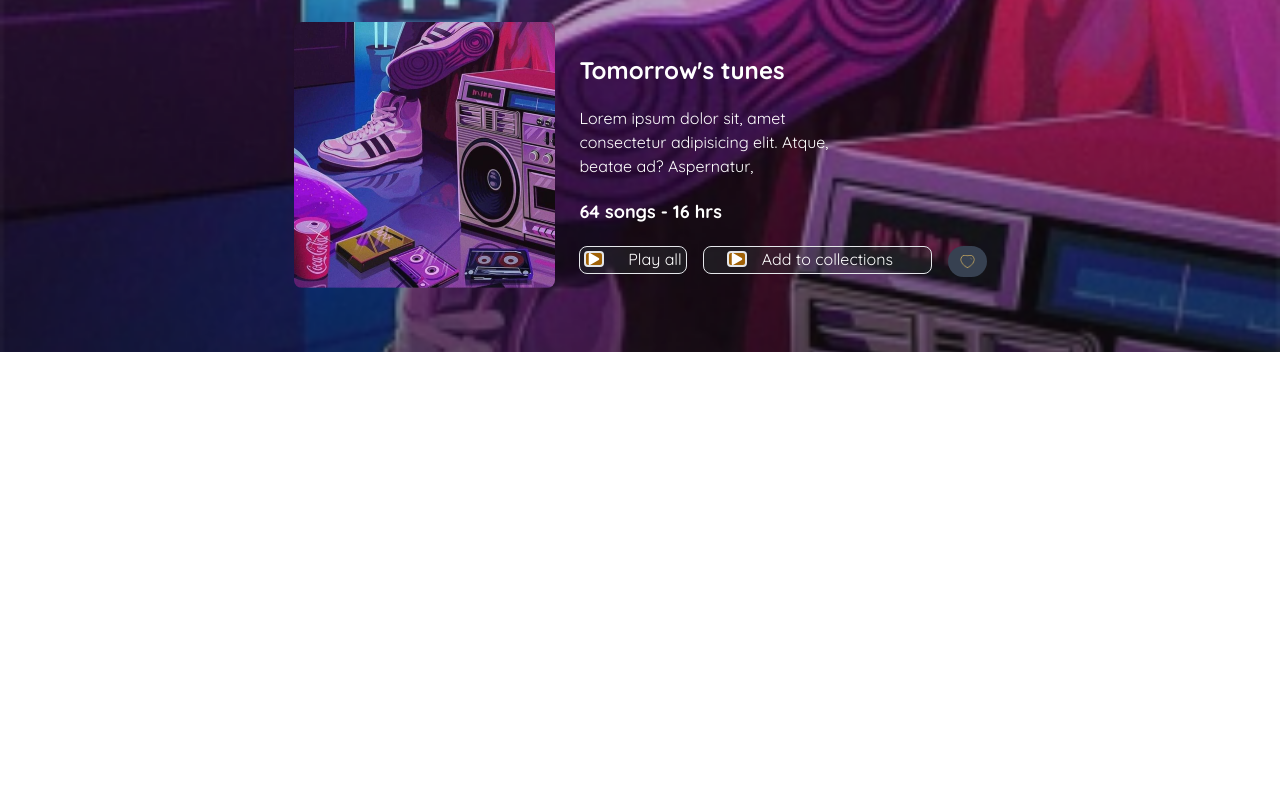
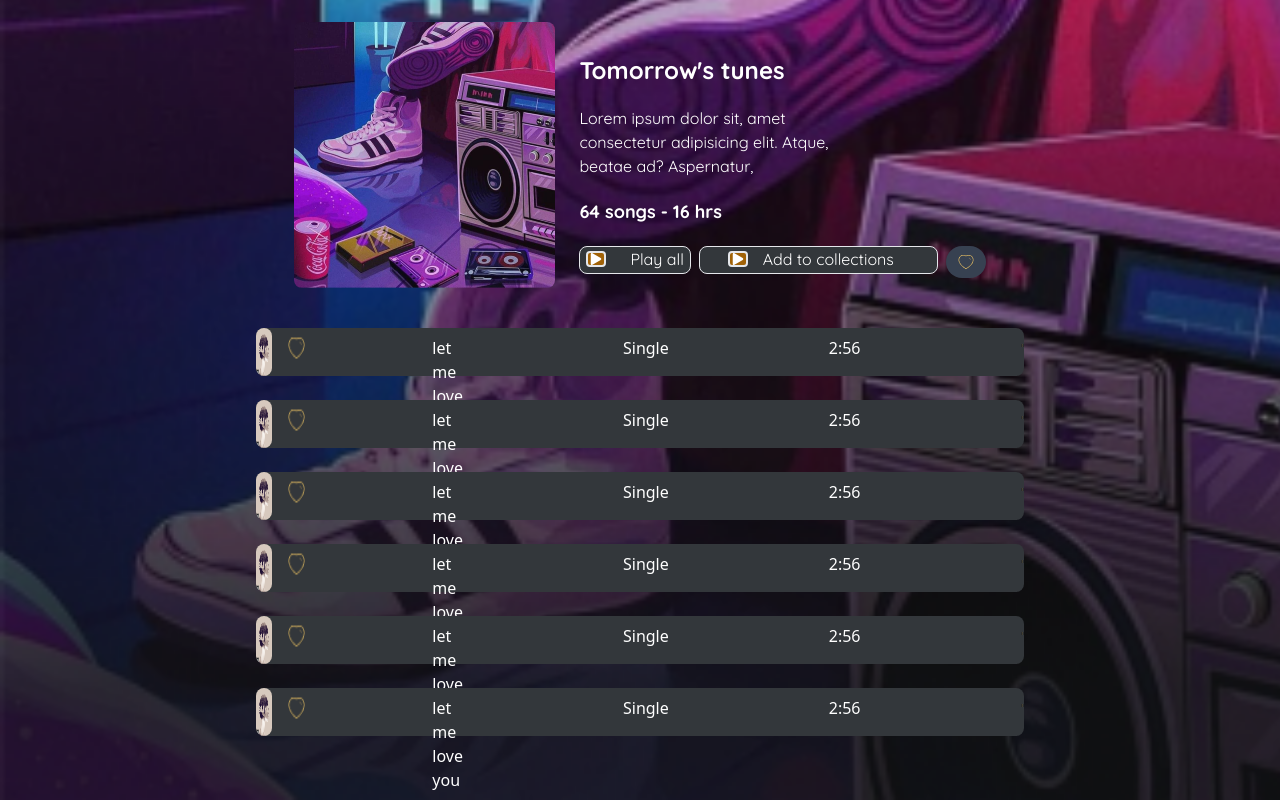
Before and after one commit to Opeyemil-code/spotify, a React (Vite) app: page / in a window 1280 px wide. Shown: the part 880-1680 px from the top of the page. Before the commit the page ends 1232 px from the top, so only its background shows below. Built offline with nearby package versions, Linux system fonts and the light colour scheme.

Commit message:
done building second section

```diff
--- a/src/album/head.jsx
+++ b/src/album/head.jsx
@@ -1,5 +1,6 @@
 import React from "react";
 import Heading from "./header/header";
+
 export default function Album(params) {
     return(
         <>
--- a/src/album/header/header.jsx
+++ b/src/album/header/header.jsx
@@ -2,6 +2,7 @@ import React from "react";
 import level from '/images/Lead-image.png'
 import {FaPlay} from "react-icons/fa"
 import Favorite from '/icons/Heart.png'
+import Mapp from "../playlist/map";
 
 export default function Heading(params) {
     return(
@@ -19,9 +20,9 @@ export default function Heading(params) {
                 <h1 className="font-bold text-lg text-center lg:text-left">64 songs - 16 hrs</h1>
 
 
-                   <div className="flex flex-row space-x-4 mx-auto w-full justify-cente">
+                   <div className="flex flex-row space-x-2  mx-auto w-full  bg-red-90 lg:ml-0">
 
-                       <button className="flex flex-row border space-x-6 w-28 justify-center h-7 rounded-lg bg-dark">
+                       <button className="flex flex-row border space-x-6 w-28 justify-center h-7 rounded-lg bg-dark lg:mx-0 mx-auto">
                        <FaPlay className="w-5 mt-1 border-2  rounded bg-yellow-700"/>
                         <h3>Play all</h3>
                        </button>
@@ -42,6 +43,8 @@ export default function Heading(params) {
               </div>
             </div>
         </div>
+
+        <Mapp />
         </section>
     )
 }
--- /dev/null
+++ b/src/album/playlist/Display.jsx
@@ -0,0 +1,28 @@
+import React from "react";
+
+export default function Display(props) {
+    return(
+        <div className="flex flex-row mt-10 bg-dark lg:space-x-40 h-12 rounded-lg space-x-4 lg:w-auto  mx-auto">
+
+            <div className="flex-row flex lg:space-x-4 space-x-1">
+                <img src={props.display.img} alt="" className="w-10  rounded-lg"/>
+                <img src={props.display.favorite} alt="" className="h-6 mt-2"/>
+            </div>
+
+           <div className="text-white mt-2 ">
+           <h1>{props.display.text}</h1>
+           </div>
+
+           <div className="mt-2 text-white">
+            <h1>{props.display.type}</h1>
+           </div>
+
+           <div className="mt-2 text-white">{props.display.duration}</div>
+
+           <div className="mt-4">
+            <img src={props.display.icon} alt="" />
+           </div>
+
+        </div>
+    )
+}
--- /dev/null
+++ b/src/album/playlist/map.jsx
@@ -0,0 +1,18 @@
+import React from "react";
+import Display from "./Display";
+import playData from "./playData";
+
+export default function Mapp(params) {
+const mapover = playData.map(
+    (params) => {
+        return <Display
+        key={params.id}
+        display={params}/>
+    }
+)
+
+
+    return(
+        <div className="bg-whi mx-auto lg:w-2/3 flex flex-col space-y-6 w-">{mapover}</div>
+    )
+}
--- /dev/null
+++ b/src/album/playlist/playData.jsx
@@ -0,0 +1,56 @@
+export default [
+    {
+        id: 1,
+        img : "/images/Rectangle 18.png",
+        favorite : '/icons/Heart.png',
+        text : 'let me love you',
+        type : 'Single',
+        duration : '2:56',
+        icon : '/icons/Viewchart/more-vertical.png'
+    },
+    {
+        id: 2,
+        img : "/images/Rectangle 18.png",
+        favorite : '/icons/Heart.png',
+        text : 'let me love you',
+        type : 'Single',
+        duration : '2:56',
+        icon : '/icons/Viewchart/more-vertical.png'
+    },
+    {
+        id: 3,
+        img : "/images/Rectangle 18.png",
+        favorite : '/icons/Heart.png',
+        text : 'let me love you',
+        type : 'Single',
+        duration : '2:56',
+        icon : '/icons/Viewchart/more-vertical.png'
+    },
+    {
+        id: 4,
+        img : "/images/Rectangle 18.png",
+        favorite : '/icons/Heart.png',
+        text : 'let me love you',
+        type : 'Single',
+        duration : '2:56',
+        icon : 'icons/Viewchart/more-vertical.png'
+    },
+    {
+        id: 5,
+        img : "/images/Rectangle 18.png",
+        favorite : '/icons/Heart.png',
+        text : 'let me love you',
+        type : 'Single',
+        duration : '2:56',
+        icon : 'icons/Viewchart/more-vertical.png'
+    },
+    {
+        id: 6,
+        img : "/images/Rectangle 18.png",
+        favorite : '/icons/Heart.png',
+        text : 'let me love you',
+        type : 'Single',
+        duration : '2:56',
+        icon : 'icons/Viewchart/more-vertical.png'
+    }
+]
--- a/tailwind.config.js
+++ b/tailwind.config.js
@@ -13,7 +13,7 @@ export default {
         blue : '#609EAF',
         oho : '#31E1E1',
         darkalt : '#1A1E1F',
-        dark :  '#33373B5E',
+        dark :  '#33373B',
       },
       backgroundImage:{
           'pattern' : "url('/images/Rectangle26.png')"
```
Also changed, not shown: public/icons/Viewchart/more-vertical.png (added).
